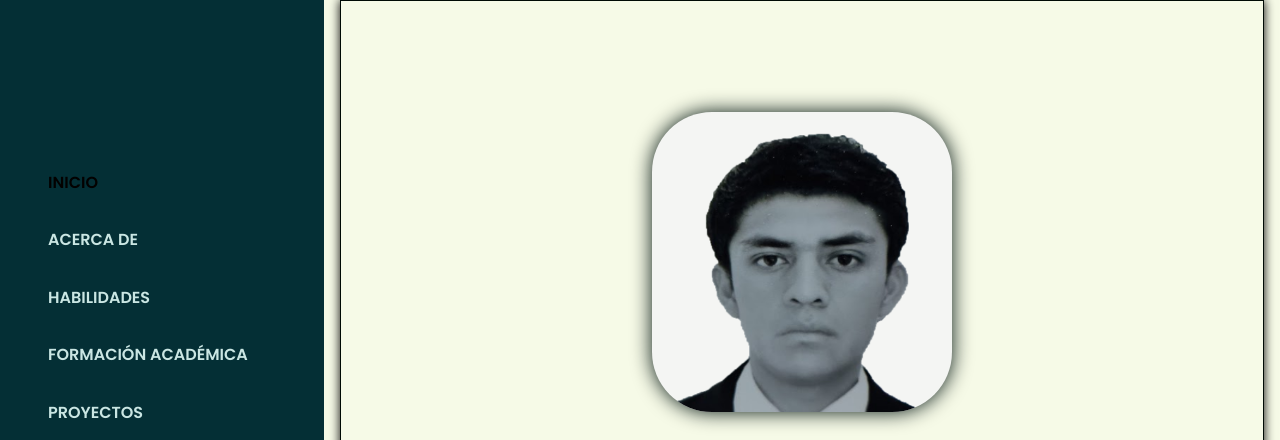
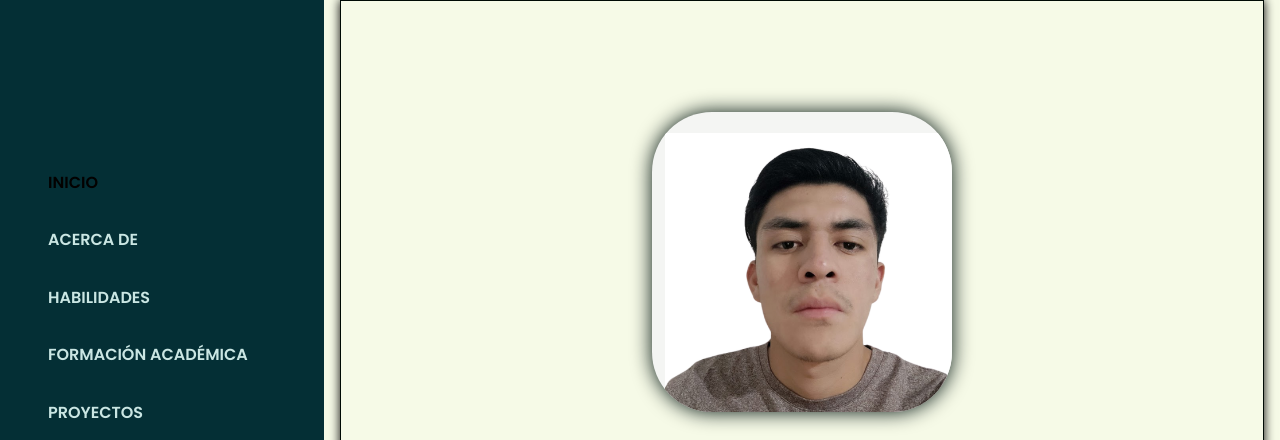
Before and after one commit to andmar1/blogAntonio, a plain HTML site: page index.html in a window 1280 px wide. Shown: the top 440 px of the page. Drawn offline with nearby package versions, Linux system fonts and the light colour scheme.

Commit message:
Update index.html
Cambio de imagen index

```diff
--- a/index.html
+++ b/index.html
@@ -45,7 +45,7 @@
             <div class="home__container bd-grid">
                 <div class="home__data">
                     <div class="home__img">
-                        <img src="img/fondo AndMar.png" alt="">
+                        <img src="img/andmarpic.png" alt="Antonio Andrade Image">
                     </div>
 
                     <h1 class="home__titleIndex">Antonio Andrade</h1>
```
